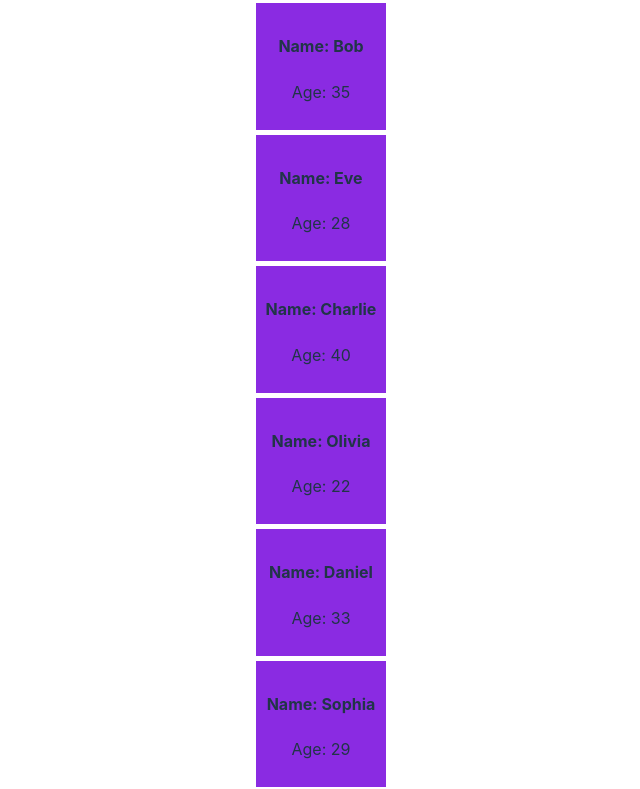
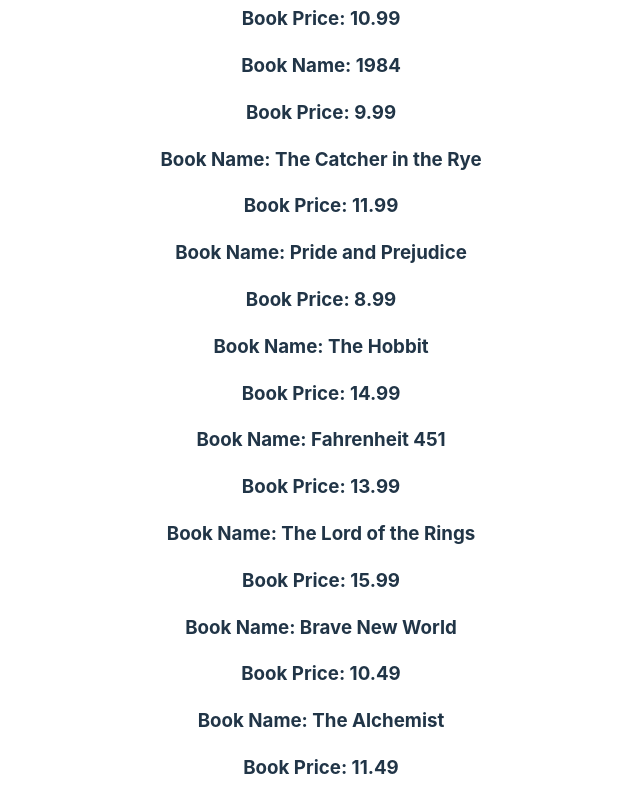
Before and after one commit to raselsharif/programmingHero-module-38, a React (Vite) app: page / in a window 1280 px wide. Shown: the part 292-1081 px from the top of the page, without its empty margins (319-959 px from the left). Built offline with nearby package versions, Linux system fonts and the light colour scheme.

Commit message:
added book

```diff
--- a/src/App.jsx
+++ b/src/App.jsx
@@ -4,6 +4,7 @@ import viteLogo from '/vite.svg'
 import Todo from './Todo'
 import Actors from './Actors'
 import Singers from './Singers'
+import BookStore from './BookStore'
 import './App.css'
 
 function App() {
@@ -19,6 +20,7 @@ function App() {
     'Robert De Niro',
     'Charlize Theron'
   ];
+
   const singers = [
     { id: 1, name: 'John', age: 30 },
     { id: 2, name: 'Alice', age: 25 },
@@ -32,10 +34,31 @@ function App() {
     { id: 10, name: 'Liam', age: 32 }
   ];
 
+  const books = [
+    { id: 0, bookName: "The Great Gatsby", bookPrice: 12.99 },
+    { id: 1, bookName: "To Kill a Mockingbird", bookPrice: 10.99 },
+    { id: 2, bookName: "1984", bookPrice: 9.99 },
+    { id: 3, bookName: "The Catcher in the Rye", bookPrice: 11.99 },
+    { id: 4, bookName: "Pride and Prejudice", bookPrice: 8.99 },
+    { id: 5, bookName: "The Hobbit", bookPrice: 14.99 },
+    { id: 6, bookName: "Fahrenheit 451", bookPrice: 13.99 },
+    { id: 7, bookName: "The Lord of the Rings", bookPrice: 15.99 },
+    { id: 8, bookName: "Brave New World", bookPrice: 10.49 },
+    { id: 9, bookName: "The Alchemist", bookPrice: 11.49 },
+    { id: 10, bookName: "The Alchemist", bookPrice: 11.49 },
+    { id: 11, bookName: "The Alchemist", bookPrice: 11.49 },
+    { id: 12, bookName: "The Alchemist", bookPrice: 11.49 },
+    { id: 13, bookName: "The Alchemist", bookPrice: 11.49 },
+    { id: 14, bookName: "The Alchemist", bookPrice: 11.49 },
+    { id: 15, bookName: "The Alchemist", bookPrice: 11.49 },
+  ];
 
 
   return (
     <>
+
+
+      <BookStore books={books}></BookStore>
 
       {
         singers.map(singer => <Singers singer={singer}></Singers>)
--- /dev/null
+++ b/src/Book.jsx
@@ -0,0 +1,9 @@
+export default function Books({ book }) {
+// console.log(book);
+    return (
+        <div>
+            <h3>Book Name: {book.bookName}</h3>
+            <h3>Book Price: {book.bookPrice}</h3>
+        </div>
+    )
+}
--- /dev/null
+++ b/src/BookStore.jsx
@@ -0,0 +1,13 @@
+
+import Book from "./Book"
+export default function BookStore ({books}){
+    // console.log(books);
+    return (
+        <div>
+            <h1>Books: {books.length}</h1>
+            {
+               books.map(book => <Book book={book}></Book>)
+            }
+        </div>
+    )
+}
```
